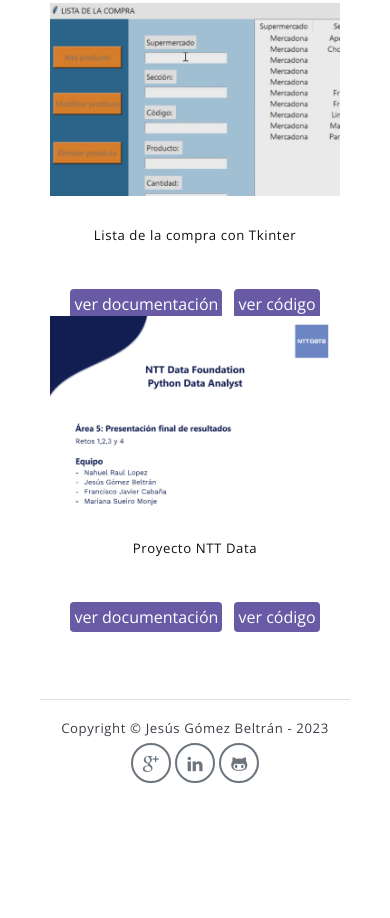
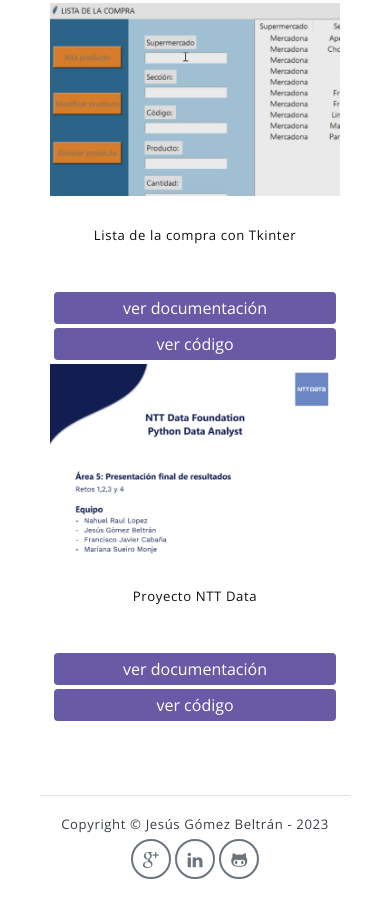
Before and after one commit to J3susGB/Portfolio, a plain HTML site: page index.html in a window 390 px wide. Shown: the part 3115-4033 px from the top of the page. Before the commit the page ends 3983 px from the top, so only its background shows below. Drawn offline with nearby package versions, Linux system fonts and the light colour scheme; a web font is replaced by a local one.

Commit message:
Modifico botones de las tarjetas para correcta visualización en versión móvil

```diff
--- a/index.html
+++ b/index.html
@@ -157,12 +157,12 @@
                         <span class="portfolio-card-overlay">
                             <span class="portfolio-card-caption">
                                 <h4>Python Developer</h5>
-                                    <div class="mt-2">
+                                    <div class="mt-1">
                                         <div>
                                             <p>Lista de la compra con Tkinter</p>
                                         </div>
-                                        <a href="https://github.com/J3susGB/PYTHON-DEVELOPER/blob/main/Poyectos%20Tkinter/Lista_compra_Tkinter%26POO/README.md" target="_blank" class="bg-primary text-white p-1 m-1 rounded">ver documentación</a>
-                                        <a href="https://github.com/J3susGB/PYTHON-DEVELOPER/tree/main/Poyectos%20Tkinter/Lista_compra_Tkinter%26POO" target="_blank" class="bg-primary text-white p-1 m-1 rounded">ver código</a>
+                                        <a href="https://github.com/J3susGB/PYTHON-DEVELOPER/blob/main/Poyectos%20Tkinter/Lista_compra_Tkinter%26POO/README.md" target="_blank" class="bg-primary text-white p-1 m-1 rounded d-block d-md-inline">ver documentación</a>
+                                        <a href="https://github.com/J3susGB/PYTHON-DEVELOPER/tree/main/Poyectos%20Tkinter/Lista_compra_Tkinter%26POO" target="_blank" class="bg-primary text-white p-1 m-1 rounded d-block d-md-inline">ver código</a>
                                     </div>
                             </span>
                         </span>
@@ -175,12 +175,12 @@
                         <span class="portfolio-card-overlay">
                             <span class="portfolio-card-caption">
                                 <h4>Data analyst project</h5>
-                                    <div class="mt-2">
+                                    <div class="mt-1">
                                         <div>
                                             <p>Proyecto NTT Data</p>
                                         </div>
-                                        <a href="https://drive.google.com/file/d/17rDATZPem4_FNr8wxD7m1oSyf-5vVgFY/view" target="_blank" class="bg-primary text-white p-1 m-1 rounded">ver documentación</a>
-                                        <a href="https://github.com/J3susGB/DATA-ANALYST-PROJECTS/tree/main/ntt-data-proyecto" target="_blank" class="bg-primary text-white p-1 m-1 rounded">ver código</a>
+                                        <a href="https://drive.google.com/file/d/17rDATZPem4_FNr8wxD7m1oSyf-5vVgFY/view" target="_blank" class="bg-primary text-white p-1 m-1 rounded d-block d-md-inline">ver documentación</a>
+                                        <a href="https://github.com/J3susGB/DATA-ANALYST-PROJECTS/tree/main/ntt-data-proyecto" target="_blank" class="bg-primary text-white p-1 m-1 rounded d-block d-md-inline">ver código</a>
                                     </div>
                             </span>
                         </span>
```
